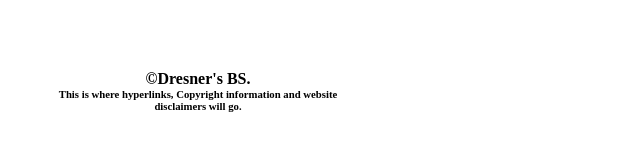
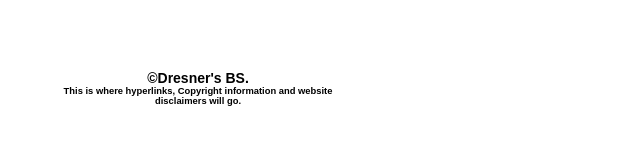
Before and after one commit to ryandresner/my-website, a plain HTML site: page index.html in a window 1280 px wide. Shown: the part 596-746 px from the top of the page, 0-640 px from the left. Drawn offline with Linux system fonts and the light colour scheme.

Commit message:
changed font-family to arial and decreased font size

```diff
--- a/styles.css
+++ b/styles.css
@@ -7,6 +7,7 @@ h6{
     padding: 0;
 }
 #BS{
+font-family: Arial, Helvetica, sans-serif;
 text-align: center;
-font-size: 16px;
+font-size: 14px;
 }
```
